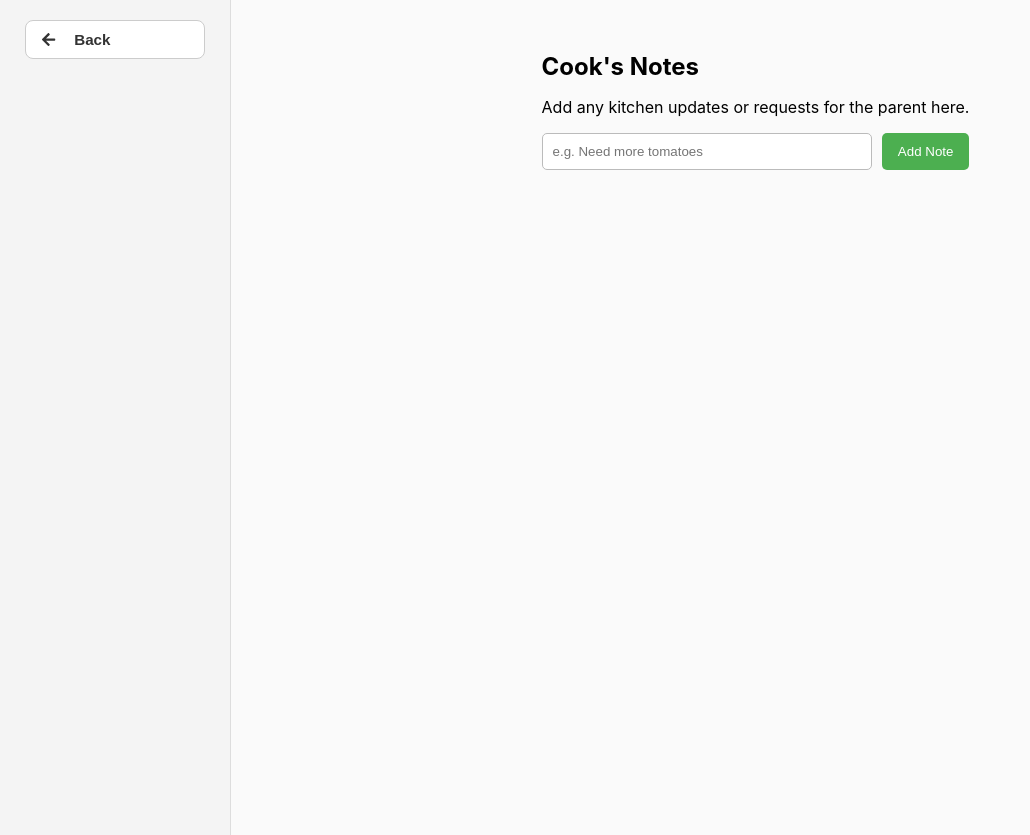
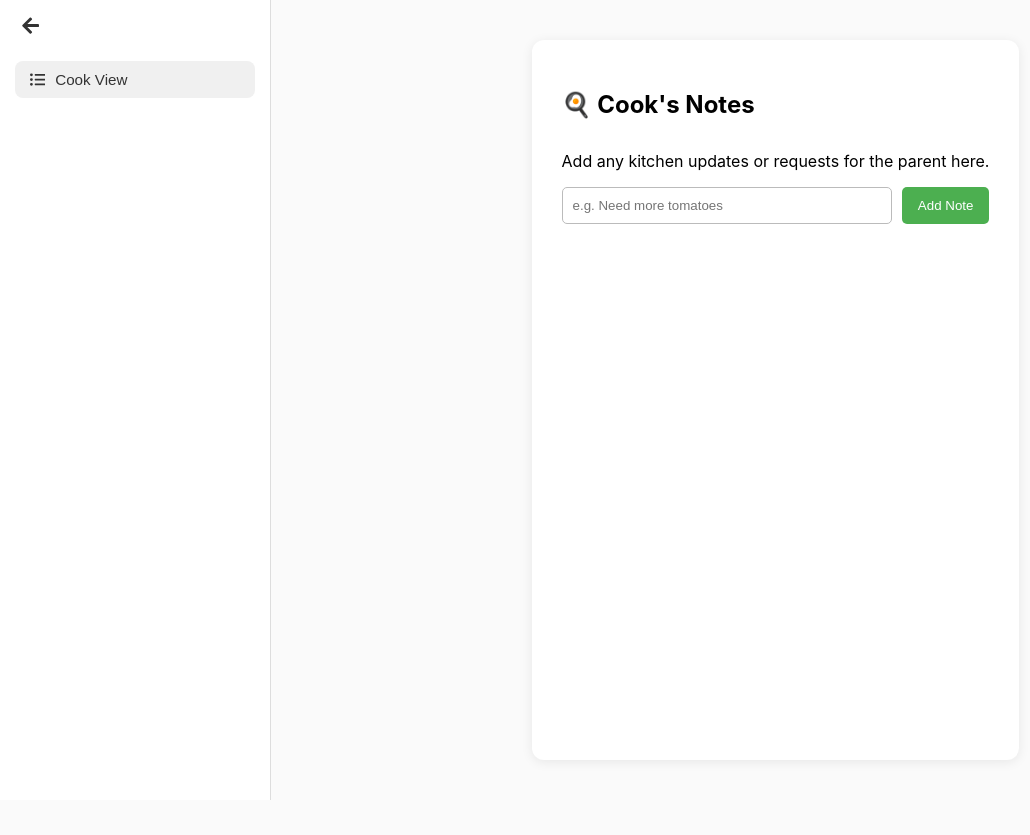
Before and after one commit to parakhc4/insync.ai, a React (Create React App) app in the folder code/web/: page /cook in a window 1280 px wide. Shown: the whole page, without its empty margins (0-1030 px from the left). After the commit the page ends 800 px from the top, so only its background shows below. Built offline with nearby package versions, Linux system fonts and the light colour scheme.

Commit message:
cook updated

```diff
--- a/code/web/src/pages/CookDashboard.css
+++ b/code/web/src/pages/CookDashboard.css
@@ -1,8 +1,12 @@
+/* Remove: justify-content: center; height: 100vh; */
 .cook-dashboard {
   padding: 2rem;
   max-width: 600px;
-  margin: 0 auto;
+  margin: auto;
+  display: flex;
+  flex-direction: column;
 }
+
 
 .cook-note-form {
   display: flex;
--- a/code/web/src/pages/CookDashboard.js
+++ b/code/web/src/pages/CookDashboard.js
@@ -1,11 +1,13 @@
 import React, { useState, useEffect } from "react";
+import { FaArrowLeft, FaListUl } from "react-icons/fa";
+import { useNavigate } from "react-router-dom";
 import "./DashboardLayout.css";
-import SidebarBackOnly from "../components/common/SidebarBackOnly";
 import "./CookDashboard.css";
 
 function CookDashboard() {
   const [note, setNote] = useState("");
   const [notes, setNotes] = useState([]);
+  const navigate = useNavigate();
 
   useEffect(() => {
     const saved = localStorage.getItem("cookNotes");
@@ -32,9 +34,22 @@ function CookDashboard() {
 
   return (
     <div className="dashboard">
-      <SidebarBackOnly />
-      <div className="cook-dashboard">
-        <h2>Cook's Notes</h2>
+      <div className={`sidebar open`}>
+        <div className="top-bar">
+          <button className="back-btn" onClick={() => navigate("/")}>
+            <FaArrowLeft />
+          </button>
+        </div>
+        <div className="nav-section">
+          <button className="nav-btn" disabled>
+            <FaListUl />
+            Cook View
+          </button>
+        </div>
+      </div>
+
+      <div className="dashboard-content-box cook-dashboard">
+        <h2>🍳 Cook's Notes</h2>
         <p>Add any kitchen updates or requests for the parent here.</p>
 
         <form onSubmit={addNote} className="cook-note-form">
--- a/code/web/src/pages/DashboardLayout.css
+++ b/code/web/src/pages/DashboardLayout.css
@@ -2,6 +2,14 @@
   display: flex;
   flex-direction: row;
   min-height: 100vh;
+}
+.dashboard-content-box {
+  background: #ffffff;
+  border-radius: 12px;
+  padding: 30px;
+  margin: 40px auto;
+  max-width: 800px;
+  box-shadow: 0 2px 12px rgba(0, 0, 0, 0.08);
 }
 
 .dashboard h2 {
--- a/code/web/src/pages/DriverDashboard.css
+++ b/code/web/src/pages/DriverDashboard.css
@@ -3,6 +3,16 @@
   min-height: 100vh;
   font-family: 'Inter', sans-serif;
 }
+
+.dashboard-content-box {
+  background: #ffffff;
+  border-radius: 12px;
+  padding: 30px;
+  margin: 40px auto;
+  max-width: 800px;
+  box-shadow: 0 2px 12px rgba(0, 0, 0, 0.08);
+}
+
 
 .driver-dashboard {
   padding: 30px;
--- a/code/web/src/pages/DriverDashboard.js
+++ b/code/web/src/pages/DriverDashboard.js
@@ -19,14 +19,20 @@ function DriverDashboard() {
       }
     }
   }, []);
+const toggleAccepted = (idx) => {
+  const updated = [...activities];
+  const newAccepted = !updated[idx].accepted;
 
-  const toggleAccepted = (idx) => {
-    const updated = [...activities];
-    updated[idx].accepted = !updated[idx].accepted;
-    updated[idx].notified = false;
-    setActivities(updated);
-    localStorage.setItem("activities", JSON.stringify(updated));
-  };
+  updated[idx].accepted = newAccepted;
+  updated[idx].notified = !newAccepted ? false : false; // always set false when (re-)accepted
+  setActivities(updated);
+  localStorage.setItem("activities", JSON.stringify(updated));
+
+  if (newAccepted) {
+    const acceptedEvent = updated[idx];
+    localStorage.setItem("driverAcceptedActivity", JSON.stringify(acceptedEvent));
+  }
+};
 
   return (
     <div className="driver-dashboard-wrapper">
@@ -48,7 +54,7 @@ function DriverDashboard() {
       </div>
 
       <div className="driver-dashboard">
-        <h2 className="section-title">🚗 Driver Dashboard</h2>
+        <h2 className="section-title">Driver Dashboard</h2>
         <p className="description">Tap to accept assigned activities</p>
 
         {activities.length > 0 ? (
--- a/code/web/src/pages/ParentDashboard.js
+++ b/code/web/src/pages/ParentDashboard.js
@@ -13,6 +13,20 @@ function ParentDashboard() {
   const [latestNote, setLatestNote] = useState(null);
   const [showNoteBanner, setShowNoteBanner] = useState(false);
   const navigate = useNavigate();
+
+useEffect(() => {
+  const acceptedActivity = localStorage.getItem("driverAcceptedActivity");
+  if (acceptedActivity) {
+    const event = JSON.parse(acceptedActivity);
+    const note = `Driver accepted: ${event.activity} on ${event.date} at ${event.time}`;
+    setLatestNote({ text: note });
+    setShowNoteBanner(true);
+    setTimeout(() => {
+      setShowNoteBanner(false);
+      localStorage.removeItem("driverAcceptedActivity");
+    }, 5000);
+  }
+}, []);
 
   useEffect(() => {
     const saved = localStorage.getItem("cookNotes");
@@ -47,7 +61,7 @@ function ParentDashboard() {
     <>
       {showNoteBanner && latestNote && (
         <div className="cook-note-banner">
-          📝 Cook says: <strong>{latestNote.text}</strong>
+          📝 <strong>{latestNote.text}</strong>
         </div>
       )}
 
```
